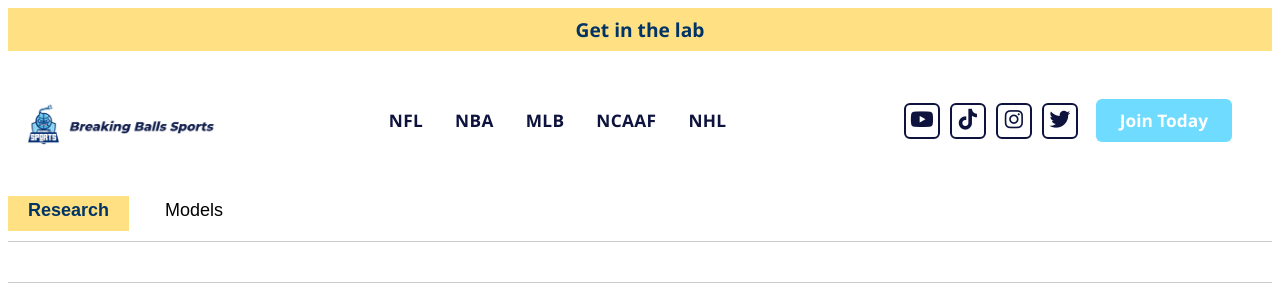
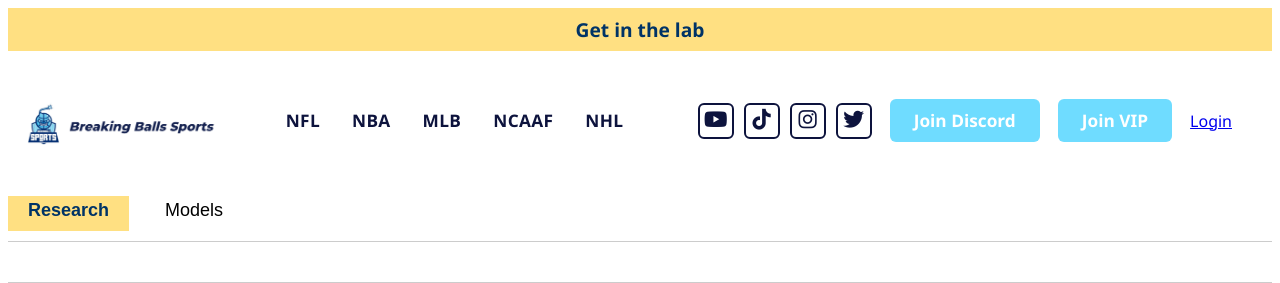
Before and after one commit to bena618/BBSFrontend, a Flask app: page /mlb in a window 1280 px wide. Shown: the top 283 px of the page. Run offline with Flask 3, Linux system fonts and the light colour scheme; parts of the project's set-up code (start-up, migrations or seed data) failed here and were passed over; some libraries are stand-ins or nearby versions.

Commit message:
Discord for logins as well as link to join discord and vip also message saying hi if people log in and limited access to data if not in vip also logout button

```diff
--- a/app.py
+++ b/app.py
@@ -1,35 +1,100 @@
-from flask import Flask,render_template
+from flask import Flask, render_template, redirect, url_for, session
+from flask_discord import DiscordOAuth2Session
 import csv
+import os
 
 app = Flask(__name__, static_folder='static', static_url_path='/')
+
+app.secret_key = os.environ.get('APP_SECRET_KEY')
+app.config["DISCORD_CLIENT_ID"] = int(os.environ.get('DISCORD_CLIENT_ID'))
+app.config["DISCORD_CLIENT_SECRET"] = os.environ.get('DISCORD_CLIENT_SECRET')
+app.config["DISCORD_REDIRECT_URI"] = os.environ.get('DISCORD_REDIRECT_URI')
+app.config["DISCORD_BOT_TOKEN"] = os.environ.get('DISCORD_BOT_TOKEN')
+
+discord = DiscordOAuth2Session(app)
+
+GUILD_ID = 1187465028400599060
+VIP_ROLES = {'Super Admin', 'Moderator', 'Verified', 'IB'}
 
 @app.route('/')
 def index():
     return render_template('landing.html')
 
+@app.route('/login/')
+def login():
+    return discord.create_session(scope=["identify", "guilds", "guilds.members.read"])
+
+@app.route('/callback')
+def callback():
+    discord.callback()
+    if discord.authorized:
+        user = discord.fetch_user()
+        print(user)
+        session['username'] = user.username
+        print(session['username'])
+    return redirect(url_for('index'))
+
+@app.route('/logout')
+def logout():
+    if discord.authorized:
+        discord.revoke()
+    session.pop('username', None)
+    return redirect(url_for('index'))
+
+def user_is_vip():
+    if not discord.authorized:
+        return False
+    user = discord.fetch_user()
+    member = discord.bot_request(f"/guilds/{GUILD_ID}/members/{user.id}")
+
+    if not member or "roles" not in member:
+        return False
+
+    roles = discord.bot_request(f"/guilds/{GUILD_ID}/roles")
+    if not roles:
+        return False
+
+    role_id_to_name = {role["id"]: role["name"] for role in roles}
+    member_role_names = {role_id_to_name.get(rid) for rid in member["roles"]}
+    print(member_role_names)
+
+    return bool(member_role_names.intersection(VIP_ROLES))
+
+
+@app.context_processor
+def inject_username():
+    return dict(username=session.get('username'))
+
+
 @app.route('/mlb')
-def feed():
-    # Load NRFI/YRFI data
+def mlb():
+    vip = user_is_vip()
+
     with open('model_outputs/nrfi_yrfi_picks.csv', newline='') as f:
         nrfi_reader = csv.reader(f)
         nrfi_rows = list(nrfi_reader)
     nrfi_header = nrfi_rows[0]
     nrfi_data = nrfi_rows[1:]
 
-    # Load Hits data
     with open('model_outputs/hit_picks.csv', newline='') as f:
         hits_reader = csv.reader(f)
         hits_rows = list(hits_reader)
     hits_header = hits_rows[0]
     hits_data = hits_rows[1:]
 
-    # Similarly load other CSVs if needed
+    if not vip:
+        nrfi_data = nrfi_data[-2:]
+        nrfi_data.append(('Join','Vip','For','Full','Access','To','The','Chart'))
+        hits_data = hits_data[:5]
+        hits_data.append(('Join Vip For Full Chart Access','BBS','22:22 PM ET',-1,+999))
 
     return render_template('baseball.html',
                            nrfi_header=nrfi_header,
                            nrfi_data=nrfi_data,
                            hits_header=hits_header,
-                           hits_data=hits_data)
+                           hits_data=hits_data,
+                           vip=vip)
+
 @app.route('/nba')
 @app.route('/nfl')
 @app.route('/ncaaf')
--- a/templates/base.html
+++ b/templates/base.html
@@ -101,7 +101,7 @@
         background: transparent;
         color: #0d133d;
         font-size: 1.3rem;
-        transition: background 0.2s, border-color 0.2s;
+        transition: background-color 0.2s, border-color 0.2s;
         text-decoration: none;
     }
 
@@ -119,7 +119,7 @@
         font-size: 1.08rem;
         font-weight: bold;
         cursor: pointer;
-        transition: background 0.2s;
+        transition: background-color 0.2s;
         font-family: inherit;
     }
 
@@ -174,14 +174,25 @@
               <a href="/" target="_blank" title="Instagram"><i class="fab fa-instagram"></i></a>
               <a href="https://x.com/BreaknBallsBets" target="_blank" title="Twitter"><i class="fab fa-twitter"></i></a>
             </div>
-            <a href="https://discord.com/invite/KrBS7Q2hcM" target="_blank">
-              <button class="join-btn">Join Today</button>
-            </a>
+            {% if username %}
+            <p style="color: #0d133d; font-weight: bold; margin: 0 10px;">Hi, {{ username }}!</p>
+              {% if not vip %}
+              <a href="https://www.launchpass.com/breaking-balls-sports/join" target="_blank">
+                <button class="join-btn">Join VIP</button>
+              {% endif %}
+            <a href="/logout">Log out</a>
+            {% else %}
+              <a href="https://discord.com/invite/KrBS7Q2hcM" target="_blank">
+                <button class="join-btn">Join Discord</button>
+              </a>
+              <a href="https://www.launchpass.com/breaking-balls-sports/join" target="_blank">
+                <button class="join-btn">Join VIP</button>
+              </a>
+              <a href="/login">Login</a>
+            {% endif %}
           </div>
         </div>
       </nav>
-
-
   <main>
     {% block content %}
     {% endblock %}
--- a/templates/baseball.html
+++ b/templates/baseball.html
@@ -18,7 +18,6 @@
 {% endmacro %}
 
 <style>
-  /* Horizontal nav styles */
   .horizontal-nav {
     display: flex;
     gap: 1em;
@@ -44,19 +43,16 @@
     font-weight: bold;
   }
 
-  /* Vertical nav containers */
   .section-container {
-    display: none; /* hidden by default, shown by JS */
+    display: none;
     flex-direction: row;
     gap: 1em;
   }
 
-  /* Show flex container when active */
   .section-container.active {
     display: flex;
   }
 
-  /* Vertical tab container styles */
   .models-tab-container, .research-tab-container {
     display: flex;
     height: 600px;
```
